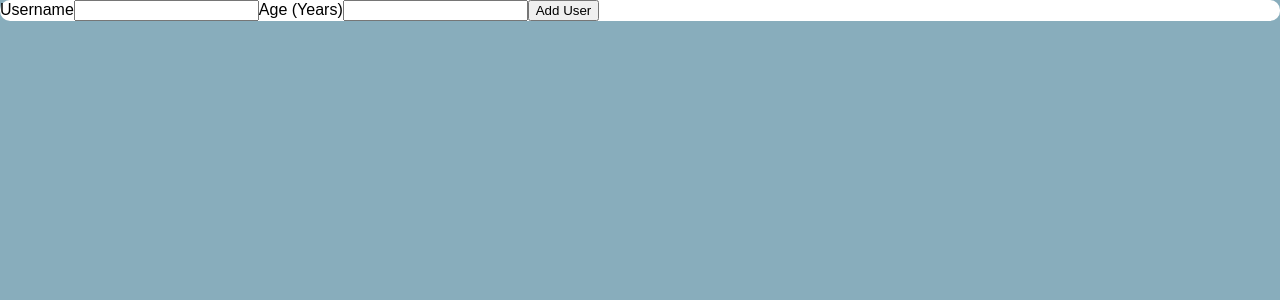
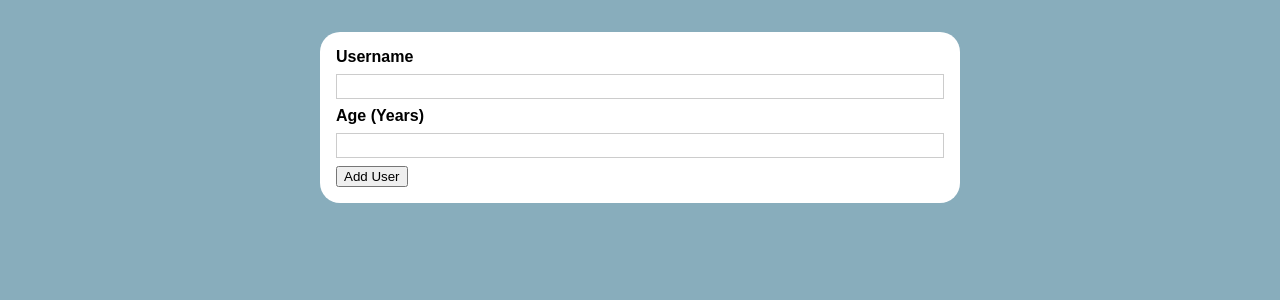
Before and after one commit to smforuzmand/Practice-React, a React (Create React App) app in the folder practice1/: page / in a window 1280 px wide. Shown: the top 300 px of the page. Built offline with nearby package versions, Linux system fonts and the light colour scheme.

Commit message:
styling the form module and card module

```diff
--- a/practice1/src/componenets/UI/Card.js
+++ b/practice1/src/componenets/UI/Card.js
@@ -3,15 +3,7 @@
 const Card = (props) => {
     return (
 
-
-        <div className={classes.card}>
-
-            {props.children}
-
-
-
-
-        </div>
+        <div className={`${classes.card} ${props.className}`}> {props.children} </div>
     );
 };
 
--- a/practice1/src/componenets/UI/Card.module.css
+++ b/practice1/src/componenets/UI/Card.module.css
@@ -1,5 +1,5 @@
 .card {
   background: white;
-  box-shadow: 2 2px 8px rgba(0, 0, 0, 0.26);
-  border-radius: 10px;
+  box-shadow: 1 2px 8px rgba(0, 0, 0, 0.26);
+  border-radius: 20px;
 }
--- a/practice1/src/componenets/Users/AddUser.js
+++ b/practice1/src/componenets/Users/AddUser.js
@@ -1,6 +1,6 @@
 import React from 'react';
 import Card from '../UI/Card'
-import classes from './AddUser.css'
+import Classes from './AddUser.module.css'
 
 
 const AddUser = (props) => {
@@ -11,13 +11,8 @@
 
     };
 
-
-
-
-
-
     return (
-        <Card className={classes.input}>
+        <Card className={Classes.input}>
 
             <form onSubmit={addUserHandler} >
                 <label htmlFor="username">Username</label>
@@ -27,9 +22,6 @@
                 <button type='submit'>Add User</button>
             </form>
 
-
-
-
         </Card>
     );
 };
--- /dev/null
+++ b/practice1/src/componenets/Users/AddUser.module.css
@@ -0,0 +1,26 @@
+.input {
+  margin: 2rem auto;
+  padding: 1rem;
+  width: 90%;
+  max-width: 40rem;
+}
+
+.input label {
+  display: block;
+  font-weight: bold;
+  margin-bottom: 0.5rem;
+}
+
+.input input {
+  font: inherit;
+  display: block;
+  width: 100%;
+  border: 1px solid #ccc;
+  padding: 0.15rem;
+  margin-bottom: 0.5rem;
+}
+
+.input input:focus {
+  outline: none;
+  border-color: #4f005f;
+}
```
